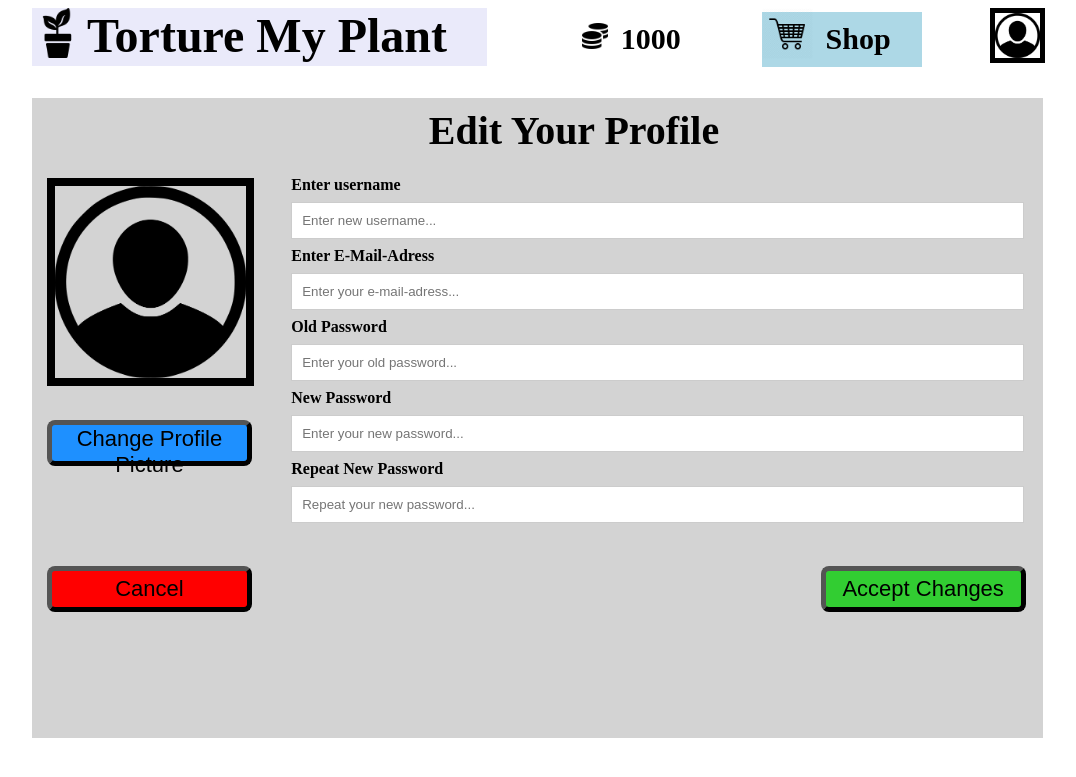
After one commit to masskro0/Torture-My-Plant, a PHP site: page /profile_edit.html in a window 1280 px wide. The commit adds this page. Shown: the top 777 px of the page, without its empty margins (96-1172 px from the left). Run offline with PHP 8.4, Linux system fonts and the light colour scheme.

Commit message:
Profil Grundgerüst. HTML & CSS. Profil und Profil editieren Screens

```diff
--- a/index_unavailable.html
+++ b/index_unavailable.html
@@ -22,9 +22,6 @@
                     <li><a><img class="profilepic" src="img/profilepic.png" width=8%></a></li>
                     <div class="rectangle"></div>
                     <li><a><img class="Cart" src="img/carticon.png"></a><p class="Shoptext">Shop</p></li>
-
-
-
                 </ul>
             </nav>
         </div>
--- /dev/null
+++ b/profile_edit.html
@@ -0,0 +1,51 @@
+<!doctype html>
+<html>
+  <head>
+    <meta charset="utf-8" />
+    <meta name="viewport" content="width=device-width, initial-scale=1.0">
+    <title>Torture some plants. It's up to you how.</title>
+    <link rel="stylesheet" type="text/css" href="styles/profile_edit.css">
+  </head>
+    <body>
+        <div class="wrapper">
+            <nav>
+                <ul>
+                    <div class="Homebutton">
+                    <li><a href="index.html"><img class="Homeicon" src="img/planticon.png"></a></li>
+                    <li><a class="frontpagetext" href="index.html">Torture My Plant</a></li>
+                    </div>
+                    <li><img class="Coins" src="img/coins.png"></li>
+                    <li><p class="Cointext">1000</p></li>
+                    <li><a><img class="profilepic" src="img/profilepic.png" width=8%></a></li>
+                    <div class="rectangle"></div>
+                    <li><a><img class="Cart" src="img/carticon.png"></a><p class="Shoptext">Shop</p></li>
+                </ul>
+            </nav>
+            <div class="greyscreen"></div>
+            <h1 class="EditProfile">Edit Your Profile</h1>
+                <img class="Profilepicture" src="img/profilepic.png">
+                <button class="Normal">Change Profile Picture</button>
+
+             <div class="screen">
+            <form action="/action_page.php">
+
+            <label for="uname"><b>Enter username</b></label>
+            <input type="text" placeholder="Enter new username..." name="uname" required>
+            <label for="email"><b>Enter E-Mail-Adress</b></label>
+            <input type="text" placeholder="Enter your e-mail-adress..." name="email" required>
+            <label for="psw"><b>Old Password</b></label>
+            <input type="password" placeholder="Enter your old password..." name="psw" required>
+            <label for="psw"><b>New Password</b></label>
+            <input type="password" placeholder="Enter your new password..." name="psw" required>
+            <label for="psw"><b>Repeat New Password</b></label>
+            <input type="password" placeholder="Repeat your new password..." name="psw" required>
+
+            </form>
+             </div>
+
+            <button class="Cancel Normal">Cancel</button>
+            <button class="Accept Normal">Accept Changes</button>
+            </div>
+
+    </body>
+</html>
--- a/styles/index.css
+++ b/styles/index.css
@@ -87,6 +87,7 @@ nav  a{
     background-color: limegreen;
     border-radius: 8px;
     border-width: thick;
+    border-color:black;
     width: 20%
 }
 
--- /dev/null
+++ b/styles/profile_edit.css
@@ -0,0 +1,167 @@
+body{
+    margin-left: 10%;
+    margin-right: 10%;
+}
+nav ul{
+    list-style-type: none;
+    margin: 0px;
+    padding: 0px;
+    overflow: hidden;
+    margin-bottom: 30px;
+}
+
+nav li{
+    float:left;
+}
+
+nav  a{
+    display:block;
+    padding-left: 40px;
+    font-size: 20px;
+    color: black;
+}
+
+.frontpagetext{
+    color:black;
+    text-decoration: none;
+    font-size: 48px;
+    font-weight: bolder;
+    padding-left: 55px;
+}
+
+.Homebutton{
+    position: absolute;
+    background-color: #eaeafa;
+    padding-bottom: 3px;
+}
+
+.Homeicon{
+    position: absolute;
+    width: 11%;
+    left: 0%
+}
+
+.rectangle {
+  position: absolute;
+    top: 1.5%;
+    left: 67%;
+  height: 55px;
+  width: 160px;
+  background-color: lightblue;
+    z-index: -1;
+}
+.profilepic{
+    position: absolute;
+    display: block;
+    left: 84.87%;
+    top: 1%;
+    width: 3.5%;
+    border: 5px solid black;
+}
+
+.Cart{
+    position: absolute;
+    display: block;
+    left: 67%;
+    width: 4%;
+    top: 1%;
+}
+
+.Shoptext{
+    font-size: 30px;
+    display: block;
+    font-weight: bold;
+    position: absolute;
+    left: 72%;
+    top: -1%;
+}
+
+.Coins{
+    position: absolute;
+    left: 53%;
+    top: 2.9%;
+    width: 2%;
+
+}
+
+.Cointext{
+    font-size: 30px;
+    display: block;
+    font-weight: bold;
+    position: absolute;
+    left: 56%;
+    top: -1%;
+}
+.EditProfile{
+    position: absolute;
+    top: 10%;
+    font-size: 40px;
+    font-weight: 400;
+    left: 41%;
+    font-weight: bold;
+}
+.Profilepicture{
+    position: relative;
+    display: inline;
+    width: 18.7%;
+    height: 18.7%;
+    border: 8px solid black;
+    margin-top: 140px;
+    margin-left: 15px;
+}
+.Normal{
+    position: relative;
+    display: block;
+    margin-top: 30px;
+    margin-left: 15px;
+    font-size: 22px;
+    background-color: dodgerblue;
+    border-radius: 8px;
+    border-width: thick;
+    border-color: black;
+    width: 20%;
+    height: 46px;
+}
+
+.screen{
+    position: absolute;
+    right: 9.5%;
+    top: 20%;
+    width: 59%;
+    padding: 16px;
+}
+
+input{
+    position: relative;
+    display: block;
+}
+input[type=text], input[type=password] {
+  width: 97%;
+  padding: 10px 10px;
+  margin: 8px 0;
+  border: 1px solid #ccc;
+  box-sizing: border-box;
+}
+
+.greyscreen{
+        background-color: lightgrey;
+    position: absolute;
+    width: 79%;
+    height: 80%;
+    z-index: -1;
+    margin-top: 60px;
+}
+.Cancel{
+    background-color: red;
+    position: absolute;
+    top: 67%;
+    width: 16%;
+}
+
+.Accept{
+    background-color: limegreen;
+    position: absolute;
+    top: 67%;
+    width: 16%;
+    right: 12.38%;
+}
--- a/styles/signup.css
+++ b/styles/signup.css
@@ -32,8 +32,6 @@ body{
 input{
     position: relative;
     display: block;
-
-
 }
 
 .profilepic{
--- a/test.html
+++ /dev/null
@@ -1 +0,0 @@
-<iframe class="stream" id="stream" src="http://localhost:8081" width=800 height=600></iframe>
```
Also changed, not shown: profile.html (added, +36 -0 lines), styles/index_torture.css (+4 -8 lines), styles/profile.css (added, +150 -0 lines), 3 other files.
